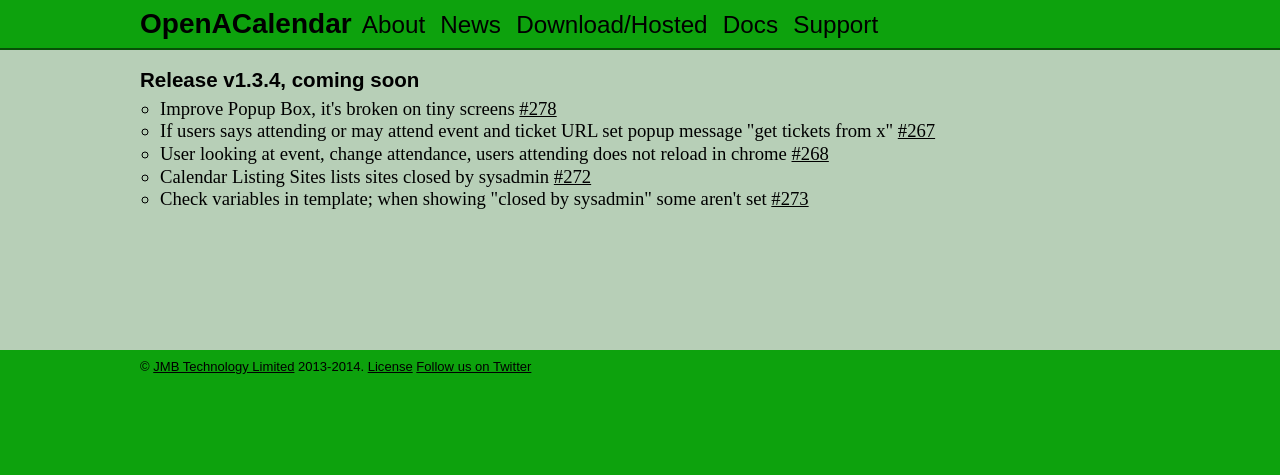
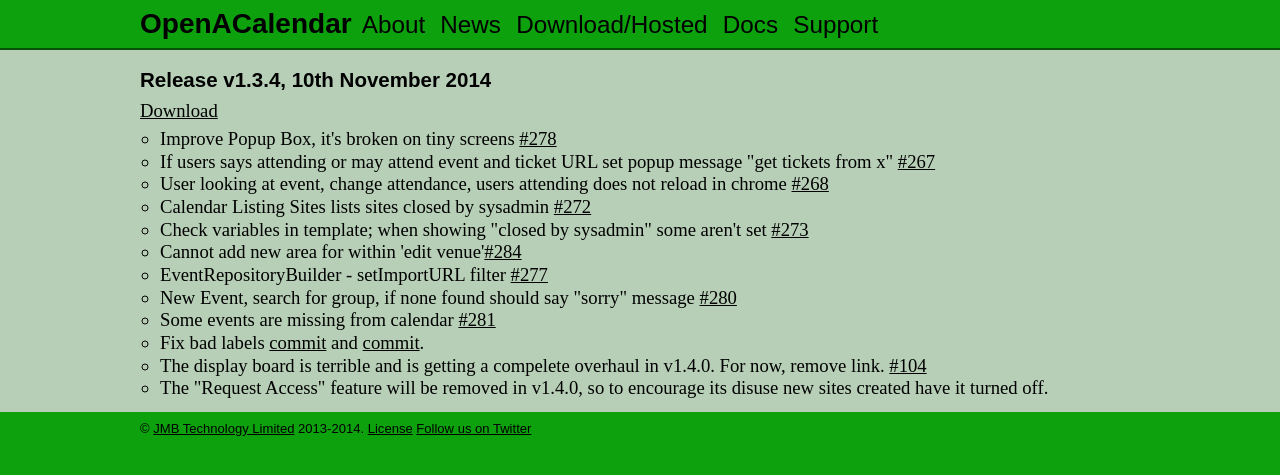
Before and after one commit to OpenACalendar/openacalendar.github.io, a Jekyll site: the page built from release/1.3.4.html, in a window 1280 px wide. Shown: the top 475 px of the page. Built offline with Jekyll 4.4.1, drawn with Linux system fonts in a browser that asks for light colours; Markdown is read by kramdown in place of the engine named in the settings; comment, search, counter and statistics services are not loaded.

Commit message:
1.3.4 released

```diff
--- a/release/1.3.4.html
+++ b/release/1.3.4.html
@@ -3,9 +3,9 @@
 title: Release v1.3.4
 ---
 
-<h2>Release v1.3.4, coming soon</h2>
+<h2>Release v1.3.4, 10th November 2014</h2>
 
-<!-- p><a href="https://github.com/OpenACalendar/OpenACalendar-Web-Core/releases/tag/v1.3.4">Download</a></p -->
+<p><a href="https://github.com/OpenACalendar/OpenACalendar-Web-Core/releases/tag/v1.3.4">Download</a></p>
 
 <ul class="normallist">
 	<li>Improve Popup Box, it's broken on tiny screens <a href="https://github.com/OpenACalendar/OpenACalendar-Web-Core/issues/278">#278</a></li>
@@ -13,4 +13,12 @@
 	<li>User looking at event, change attendance, users attending does not reload in chrome <a href="https://github.com/OpenACalendar/OpenACalendar-Web-Core/issues/268">#268</a></li>
 	<li>Calendar Listing Sites lists sites closed by sysadmin <a href="https://github.com/OpenACalendar/OpenACalendar-Web-Core/issues/272">#272</a></li>
 	<li>Check variables in template; when showing "closed by sysadmin" some aren't set <a href="https://github.com/OpenACalendar/OpenACalendar-Web-Core/issues/273">#273</a></li>
+	<li>Cannot add new area for within 'edit venue'<a href="https://github.com/OpenACalendar/OpenACalendar-Web-Core/issues/284">#284</a></li>
+	<li>EventRepositoryBuilder - setImportURL filter <a href="https://github.com/OpenACalendar/OpenACalendar-Web-Core/issues/277">#277</a></li>
+	<li>New Event, search for group, if none found should say "sorry" message <a href="https://github.com/OpenACalendar/OpenACalendar-Web-Core/issues/280">#280</a></li>
+	<li>Some events are missing from calendar <a href="https://github.com/OpenACalendar/OpenACalendar-Web-Core/issues/281">#281</a></li>
+	<li>Fix bad labels <a href="https://github.com/OpenACalendar/OpenACalendar-Web-Core/commit/ffb9ef579189f59289bd53a5d3b0efba1d84e16c">commit</a> and <a href="https://github.com/OpenACalendar/OpenACalendar-Web-Core/commit/279c8c76528f636a76f5f1366b3d35d18f6c14ca">commit</a>.</li>
+	<li>The display board is terrible and is getting a compelete overhaul in v1.4.0. For now, remove link. <a href="https://github.com/OpenACalendar/OpenACalendar-Web-Core/issues/104">#104</a></li>
+
+	<li>The "Request Access" feature will be removed in v1.4.0, so to encourage its disuse new sites created have it turned off.</li>
 </ul>
```
Also changed, not shown: _posts/2014-11-10-version-1-3-4.markdown (added, +10 -0 lines), download.html (+4 -4 lines), release/1.3.5.html (added, +11 -0 lines), release/index.html (+11 -2 lines).
